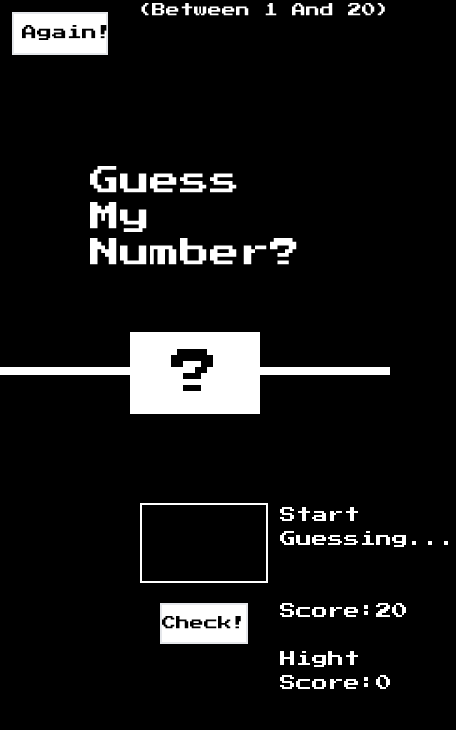
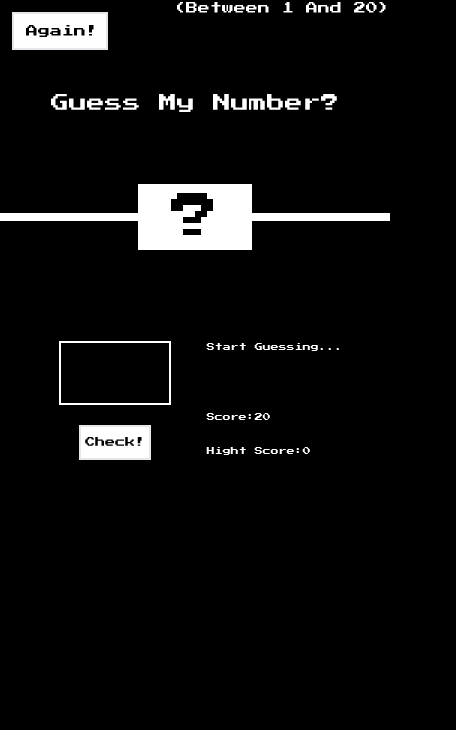
Before and after one commit to Manisha01407/Random-num-guess, a plain HTML site: page index.html in a window 390 px wide. Shown: the whole page, 456 px wide, since content can reach past the window. Drawn offline with nearby package versions, Linux system fonts and the light colour scheme.

Commit message:
changes the responsiveness

```diff
--- a/index.html
+++ b/index.html
@@ -21,37 +21,37 @@
     </style>
   </head>
   <body>
-    <div class="capitalize h-[40px]">
+    <div class="capitalize h-[38px]">
       <div class="flex justify-between">
-        <p class="text-[15px] lg:text-[20px] m-3 px-2 py-2  w-24 lg:w-32 border border-2 bg-white">
+        <p class="text-[12px] md:text-[15px] md:px-2 lg:text-[20px] m-3 px-3 py-2  w-24 lg:w-32 border border-2 bg-white">
           again!
         </p>
-        <p class="text-white text-sm lg:text-xl">(between 1 and 20)</p>
+        <p class="text-white text-xs md:text-sm lg:text-xl">(between 1 and 20)</p>
       </div>
-      <div class="flex text-white lg:text-5xl text-3xl m-24 lg:m-28 justify-center">
+      <div class="flex text-white sm:text-3xl lg:text-5xl text-[18px] m-[28px] lg:m-28 justify-center">
         <p>guess my number?</p>
       </div>
       <div
-        class="flex border border-white text-white h-2 my-16 bg-white justify-center"
+        class="flex border border-white text-white h-2 my-24 bg-white justify-center"
       >
         <span
-          class="border border-white p-10 mt-[-36px] bg-white text-black text-5xl flex items-center"
+          class="border border-white p-8 mt-[-30px] md:p-10 md:mt-[-36px] bg-white text-black text-5xl flex items-center"
           >?</span
         >
       </div>
-      <div class="flex justify-evenly text-white m-24 lg:m-28 p-8 lg:p-10">
+      <div class="flex justify-evenly text-white m-18 p-6 md:m-20 lg:m-28 md:p-8 lg:p-10">
         <div class="flex flex-col">
           <input
             type="text"
-            class="w-32 lg:w-44 mx-3 px-10 lg:px-14 h-20 lg:h-24 border border-2 border-white bg-black text-2xl lg:text-3xl"
+            class="w-28 md:w-32 lg:w-44 mx-3 px-10 lg:px-14 h-16 md:h-20 lg:h-24 border border-2 border-white bg-black text-sm md:text-2xl lg:text-3xl"
           />
           <button
-            class="text-[14px] lg:text-[18px] m-5 mx-8 py-2 border border-2 bg-white text-black capitalize"
+            class="text-[10px] md:text-[14px] lg:text-[18px] m-5 mx-8 py-2 border border-2 bg-white text-black capitalize"
           >
             check!
           </button>
         </div>
-        <div class="grid grid-rows-4 gap-0 text-md lg:text-2xl">
+        <div class="grid grid-rows-4  gap-0 text-[8px] md:text-md lg:text-2xl">
           <p class="row-span-2">start guessing...</p>
           <p>score:20</p>
           <p>hight score:0</p>
```
